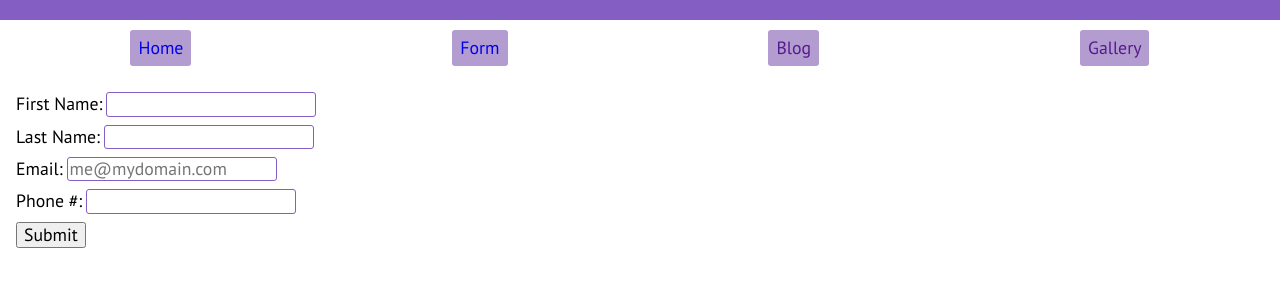
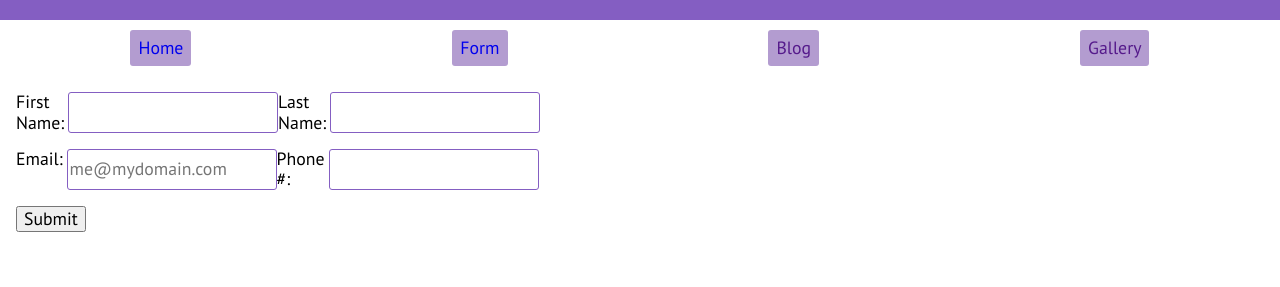
Before and after one commit to heathernash1/SPA-practice, a plain HTML site: page form/index.html in a window 1280 px wide. Shown: the part 117-404 px from the top of the page. Drawn offline with nearby package versions, Linux system fonts and the light colour scheme.

Commit message:
add flexbox to wrap

```diff
--- a/form/index.html
+++ b/form/index.html
@@ -28,10 +28,14 @@
 
   <form>
     <!-- For accessability purposes, we make our label for attributes match the ids for inputs.-->
-  <div><label for="fname">First Name:</label><input type="text" id="fname"></div>
-  <div><label for="lname">Last Name:</label><input type="text" id="lname" ></div>
-  <div><label for="email">Email:</label><input type="email" placeholder="me@mydomain.com"></div>
-  <div><label for="fone">Phone #:</label><input type="tel" id="fone"></div>
+  <div class="flex--sm">
+    <div class="flex justify-space-between" ><label for="fname">First Name:</label><input type="text" id="fname"></div>
+  <div class="flex justify-space-between"><label for="lname">Last Name:</label><input type="text" id="lname" ></div>
+  </div>
+  <div class="flex--sm">
+    <div class="flex justify-space-between"><label for="email">Email:</label><input type="email" placeholder="me@mydomain.com"></div>
+  <div class="flex justify-space-between"><label for="fone">Phone #:</label><input type="tel" id="fone"></div>
+  </div>
   <button type="submit">Submit</button>
 </form>
 
--- a/styles.css
+++ b/styles.css
@@ -63,6 +63,8 @@ form {
 /* A space is a general child selector, so we are selecting ANY divs that are children of a form. */
 form div {
   margin-bottom: 0.5rem;
+  width: 78vw;
+  max-width: 18rem;
 }
 
 label {
@@ -111,6 +113,16 @@ footer {
 .justify-space-around {
   justify-content: space-around;
 }
+.justify-space-between {
+  justify-content: space-between;
+}
+
+@media screen and (min-width: 768px){
+.flex--sm{
+  display: flex;
+}
+
+}
 
 @media screen and (min-width: 885px) {
   #hero {
```
